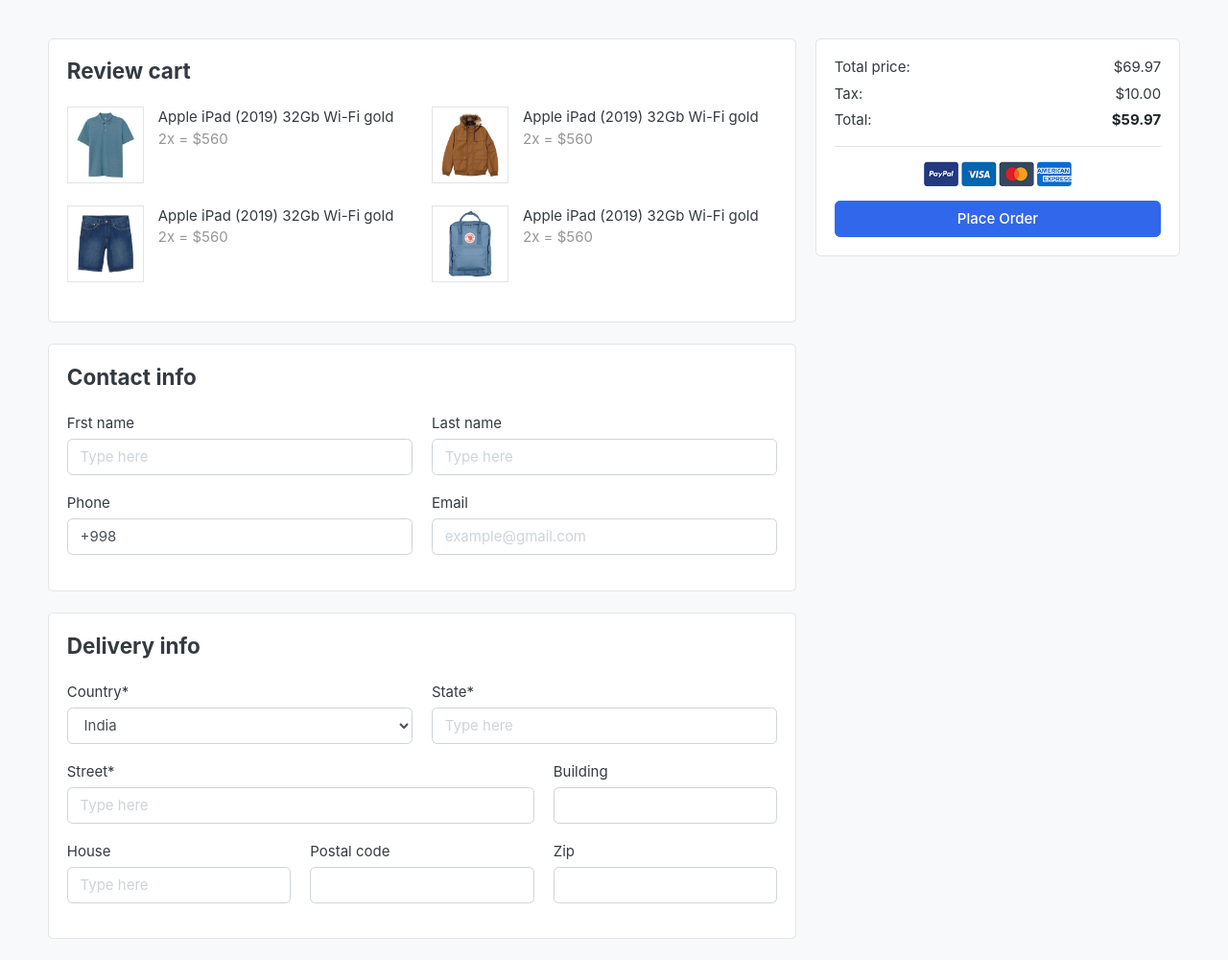
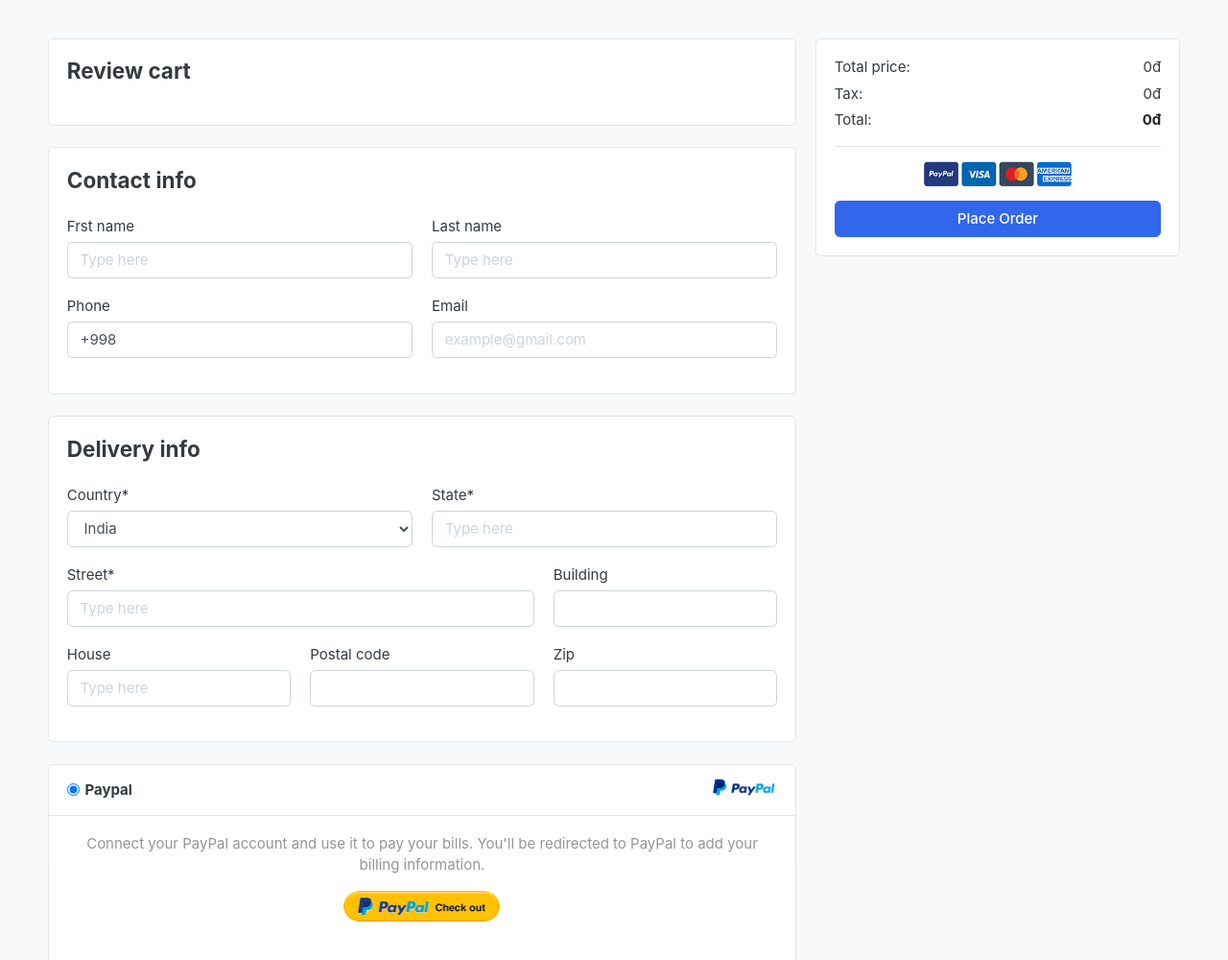
Before and after one commit to NgocHanDev/BachHoaStore, a Django app: page /place_order/ in a window 1280 px wide. Shown: the part 118-1118 px from the top of the page at 96% size. Run offline with Django 5.2, Linux system fonts and the light colour scheme; data comes from the database, SQL or seed files in the repository; both versions use the stored data as it was after the commit; some libraries are stand-ins or nearby versions; some web fonts are replaced.

Commit message:
Chỉnh sửa trang place-order

```diff
--- a/BachHoaStore/views.py
+++ b/BachHoaStore/views.py
@@ -36,8 +36,9 @@
     }
 
     return render(request, 'home.html', context)
-def format_currency(value):
-    return "{:,.0f}".format(value)
+def format_currency(amount):
+    formatted_amount = f"{amount:,.0f}đ"
+    return formatted_amount.replace(",", ".")
 
 def home_search(request):
     query = request.GET.get('q')
@@ -53,5 +54,22 @@
     }
 
     return render(request, 'search-result.html', context)
+
 def place_order(request):
-    return render(request, 'place-order.html')
+    try:
+        cart = Cart.objects.get(cart_id=_cart_id(request))
+        cart_items = CartItem.objects.filter(cart=cart, is_active=True)
+    except Cart.DoesNotExist:
+        cart_items = []
+
+    total = sum(item.product.price * item.quantity for item in cart_items)
+    tax = total * 0.02  # Giả sử thuế là 2%
+    grand_total = total + tax
+
+    context = {
+        'cart_items': cart_items,
+        'total': format_currency(total),
+        'tax': format_currency(tax),
+        'grand_total': format_currency(grand_total),
+    }
+    return render(request, 'place-order.html', context)
--- a/templates/place-order.html
+++ b/templates/place-order.html
@@ -1,18 +1,4 @@
 {% extends "base.html" %} {%load static%} {% block content %}
-
-<!DOCTYPE html>
-<html lang="en">
-  <head>
-    <meta charset="utf-8" />
-    <meta http-equiv="pragma" content="no-cache" />
-    <meta http-equiv="cache-control" content="max-age=604800" />
-    <meta
-      name="viewport"
-      content="width=device-width, initial-scale=1, shrink-to-fit=no"
-    />
-
-    <title>GreatKart | One of the Biggest Online Shopping Platform</title>
-
     <link href="images/favicon.ico" rel="shortcut icon" type="image/x-icon" />
 
     <!-- jQuery -->
@@ -51,6 +37,7 @@
     </script>
   </head>
   <body>
+    <!-- ========================= SECTION CONTENT ========================= -->
     <!-- section-header.// -->
     <section class="section-content padding-y bg">
       <div class="container">
@@ -61,59 +48,28 @@
               <div class="card-body">
                 <h4 class="card-title mb-4">Review cart</h4>
                 <div class="row">
+                  {% for item in cart_items %}
                   <div class="col-md-6">
                     <figure class="itemside mb-4">
                       <div class="aside">
-                        <img src="./images/items/1.jpg" class="border img-sm" />
+                        <img
+                          src="{{ item.product.images }}"
+                          class="border img-sm"
+                        />
                       </div>
                       <figcaption class="info">
-                        <p>Apple iPad (2019) 32Gb Wi-Fi gold</p>
-                        <span class="text-muted">2x = $560 </span>
+                        <p>{{ item.product.product_name }}</p>
+                        <span class="text-muted"
+                          >{{ item.quantity }}x = {{item.sub_price}}</span
+                        >
                       </figcaption>
                     </figure>
                   </div>
-                  <!-- col.// -->
-                  <div class="col-md-6">
-                    <figure class="itemside mb-4">
-                      <div class="aside">
-                        <img src="./images/items/2.jpg" class="border img-sm" />
-                      </div>
-                      <figcaption class="info">
-                        <p>Apple iPad (2019) 32Gb Wi-Fi gold</p>
-                        <span class="text-muted">2x = $560 </span>
-                      </figcaption>
-                    </figure>
-                  </div>
-                  <!-- col.// -->
-                  <div class="col-md-6">
-                    <figure class="itemside mb-4">
-                      <div class="aside">
-                        <img src="./images/items/3.jpg" class="border img-sm" />
-                      </div>
-                      <figcaption class="info">
-                        <p>Apple iPad (2019) 32Gb Wi-Fi gold</p>
-                        <span class="text-muted">2x = $560 </span>
-                      </figcaption>
-                    </figure>
-                  </div>
-                  <!-- col.// -->
-                  <div class="col-md-6">
-                    <figure class="itemside mb-4">
-                      <div class="aside">
-                        <img src="./images/items/4.jpg" class="border img-sm" />
-                      </div>
-                      <figcaption class="info">
-                        <p>Apple iPad (2019) 32Gb Wi-Fi gold</p>
-                        <span class="text-muted">2x = $560 </span>
-                      </figcaption>
-                    </figure>
-                  </div>
-                  <!-- col.// -->
+                  {% endfor %}
                 </div>
-                <!-- row.// -->
               </div>
-              <!-- card-body.// -->
             </article>
+            <!-- existing articles -->
             <!-- card.// -->
 
             <article class="card mb-4">
@@ -330,29 +286,32 @@
               <div class="card-body">
                 <dl class="dlist-align">
                   <dt>Total price:</dt>
-                  <dd class="text-right">$69.97</dd>
+                  <dd class="text-right">{{ total }}</dd>
                 </dl>
                 <dl class="dlist-align">
                   <dt>Tax:</dt>
-                  <dd class="text-right">$10.00</dd>
+                  <dd class="text-right">{{ tax }}</dd>
                 </dl>
                 <dl class="dlist-align">
                   <dt>Total:</dt>
                   <dd class="text-right text-dark b">
-                    <strong>$59.97</strong>
+                    <strong>{{ grand_total }}</strong>
                   </dd>
                 </dl>
                 <hr />
                 <p class="text-center mb-3">
-                  <img src="./images/misc/payments.png" height="26" />
+                  <img
+                    src="{% static 'images/misc/payments.png' %}"
+                    height="26"
+                  />
                 </p>
-                <a href="./place-order.html" class="btn btn-primary btn-block">
-                  Place Order
-                </a>
+                <a
+                  href="{% url 'place_order' %}"
+                  class="btn btn-primary btn-block"
+                  >Place Order</a
+                >
               </div>
-              <!-- card-body.// -->
             </div>
-            <!-- card.// -->
           </aside>
           <!-- col.// -->
         </div>
```
Also changed, not shown: db.sqlite3.
